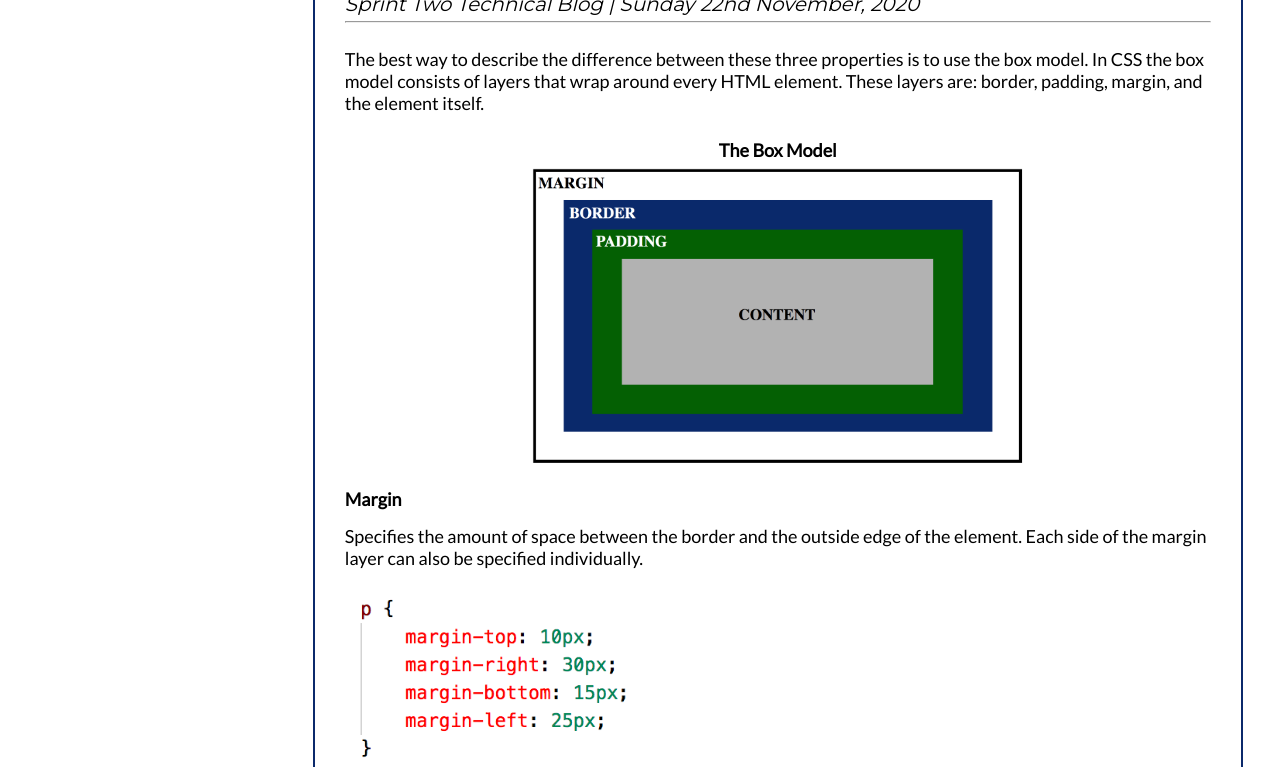
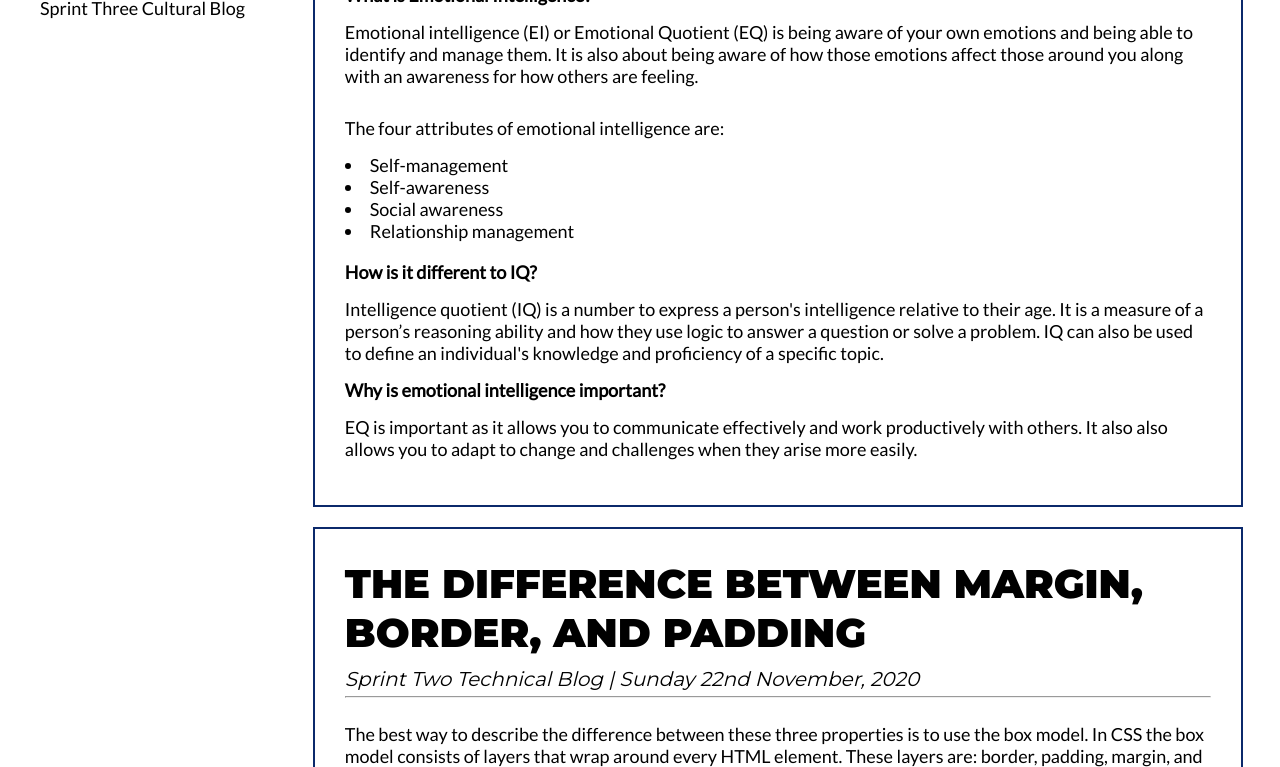
Before and after one commit to annamccormack/annamccormack.github.io, a plain HTML site: page blog.html in a window 1280 px wide. Shown: the part 388-1155 px from the top of the page. Drawn offline with Linux system fonts and the light colour scheme.

Commit message:
add EI blog

```diff
--- a/blog.html
+++ b/blog.html
@@ -34,11 +34,51 @@
                         <li> <a href="#post1" class="posts">Sprint One Cultural Blog</a> </li>
                         <li> <a href="#post2" class="posts">Sprint Two Technical Blog</a> </li>
                         <li> <a href="#post3" class="posts">Sprint Two Cultural Blog</a> </li>
+                        <li> <a href="#post4" class="posts">Sprint Three Cultural Blog</a> </li>
                     </ul>
                 </div>
             </div>
 
             <div class="rightcolumn">
+
+                <!--Sprint 3 Cultural Blog-->
+                <article class="card Sprint3Culture" id="post4">
+                    <div class="blog-title">
+                        <h3>Emotional Intelligence</h3>
+                        <h4>Sprint Three Cultural Blog | Tuesday 24th November, 2020</h4>
+
+                        <hr>
+                    </div>
+                    <div class="blog-body">
+                        <h5>What is Emotional Intelligence?</h5>
+                        <p>Emotional intelligence (EI) or Emotional Quotient (EQ) is being aware of your own emotions
+                            and
+                            being able to identify and manage them. It is also about being aware of how those emotions
+                            affect those around you along with an awareness for how others are feeling.</p>
+                        <p>The four attributes of emotional intelligence are:</p>
+                        <ul>
+                            <li>Self-management</li>
+                            <li>Self-awareness</li>
+                            <li>Social awareness</li>
+                            <li>Relationship management</li>
+                        </ul>
+                        <br>
+                        <h5>How is it different to IQ?</h5>
+                        <p>Intelligence quotient (IQ) is a number to express a person's intelligence relative to their
+                            age.
+                            It is a measure of a person’s reasoning ability and how they use logic to answer a question
+                            or
+                            solve a problem. IQ can also be used to define an individual's knowledge and proficiency of
+                            a
+                            specific topic.</p>
+
+                        <h5>Why is emotional intelligence important?</h5>
+                        <p>EQ is important as it allows you to communicate effectively and work productively
+                            with
+                            others. It also also allows you to adapt to change and challenges when they arise more easily.</p>
+                    </div>
+                </article>
+
                 <!--Sprint 2 Technical Blog-->
                 <article class="card Sprint2Tech" id="post3">
                     <div class="blog-title">
```
